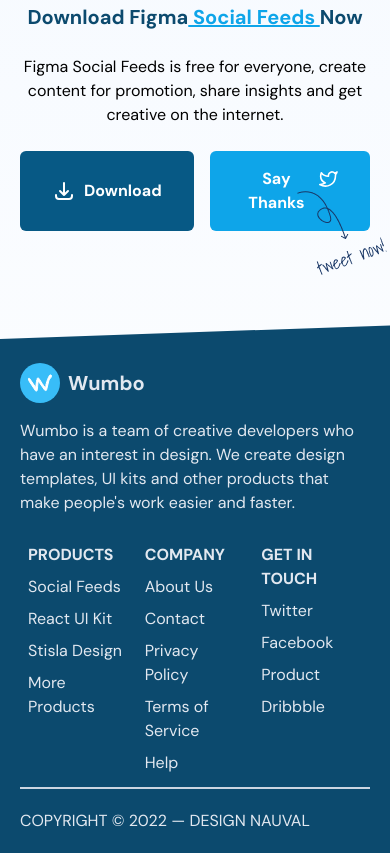
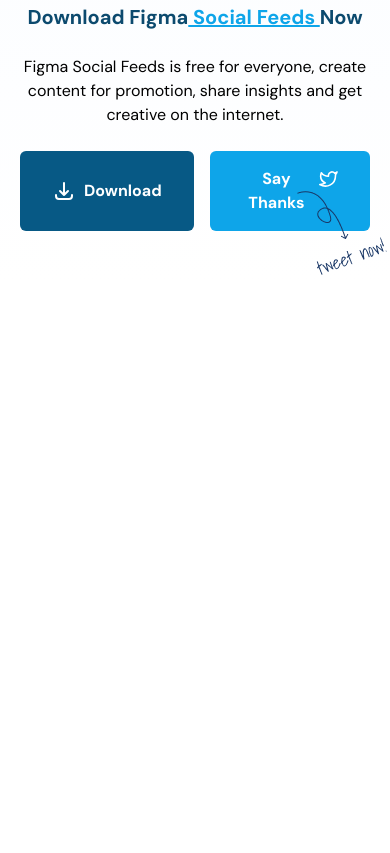
Before and after one commit to Trihartonoo/Arrayid-Wumbo, a website: page index.html in a window 390 px wide. Shown: the part 6092-6945 px from the top of the page. After the commit the page ends 6375 px from the top, so only its background shows below. Drawn offline with nearby package versions, Linux system fonts and the light colour scheme.

Commit message:
Test Responsive

```diff
--- a/index.html
+++ b/index.html
@@ -17,7 +17,7 @@
     <link href="https://fonts.googleapis.com/css2?family=DM+Sans:wght@400;500;700&display=swap" rel="stylesheet" />
     <!---->
   </head>
-  <body class="bg-gradient-to-b from-blue-200 to-white font-dmsans overflow-x-hidden">
+  <body class="bg-gradient-to-b dark:bg-gray-800 from-blue-200 to-white font-dmsans overflow-x-hidden">
     <div class="px-5 md:px-10 w-full h-12 lg:px-32 my-8 flex items-center justify-between relative z-10">
       <div class="flex items-center">
         <div class="flex items-center justify-center bg-blue-800 rounded-full w-10 h-10 text-white mr-2">><</div>
@@ -314,7 +314,7 @@
     </div>
 
     <!-- FOOTER -->
-    <div data-aos="fade-up" data-aos-duration="3000" class="w-full overflow-hidden relative px-5 md:px-10 lg:px-32 pt-20">
+    <!-- <div class="w-full overflow-hidden relative px-5 md:px-10 lg:px-32 pt-20">
       <div class="absolute w-full h-full bg-sky-900 -rotate-2 scale-125 mt-10"></div>
       <div class="md:grid grid-cols-4 gap-4 relative text-slate-200 md:my-20">
         <div class="col-span-2">
@@ -358,7 +358,7 @@
         </div>
       </div>
       <div class="w-full relative py-5 border-slate-300 border-t-2 text-slate-200">COPYRIGHT © 2022 — DESIGN NAUVAL</div>
-    </div>
+    </div> -->
     <script src="https://unpkg.com/aos@2.3.1/dist/aos.js"></script>
     <script>
       AOS.init();
```
